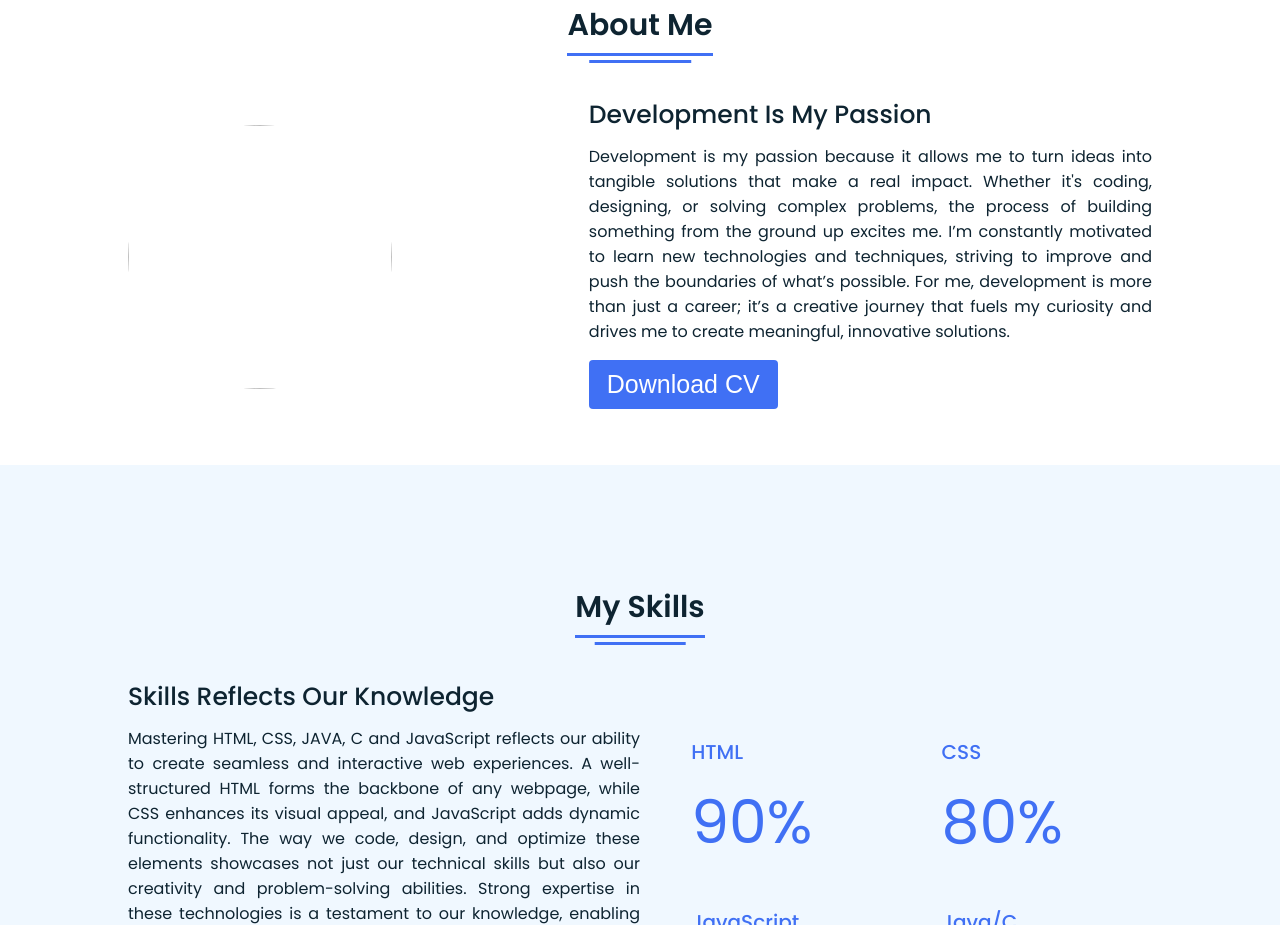
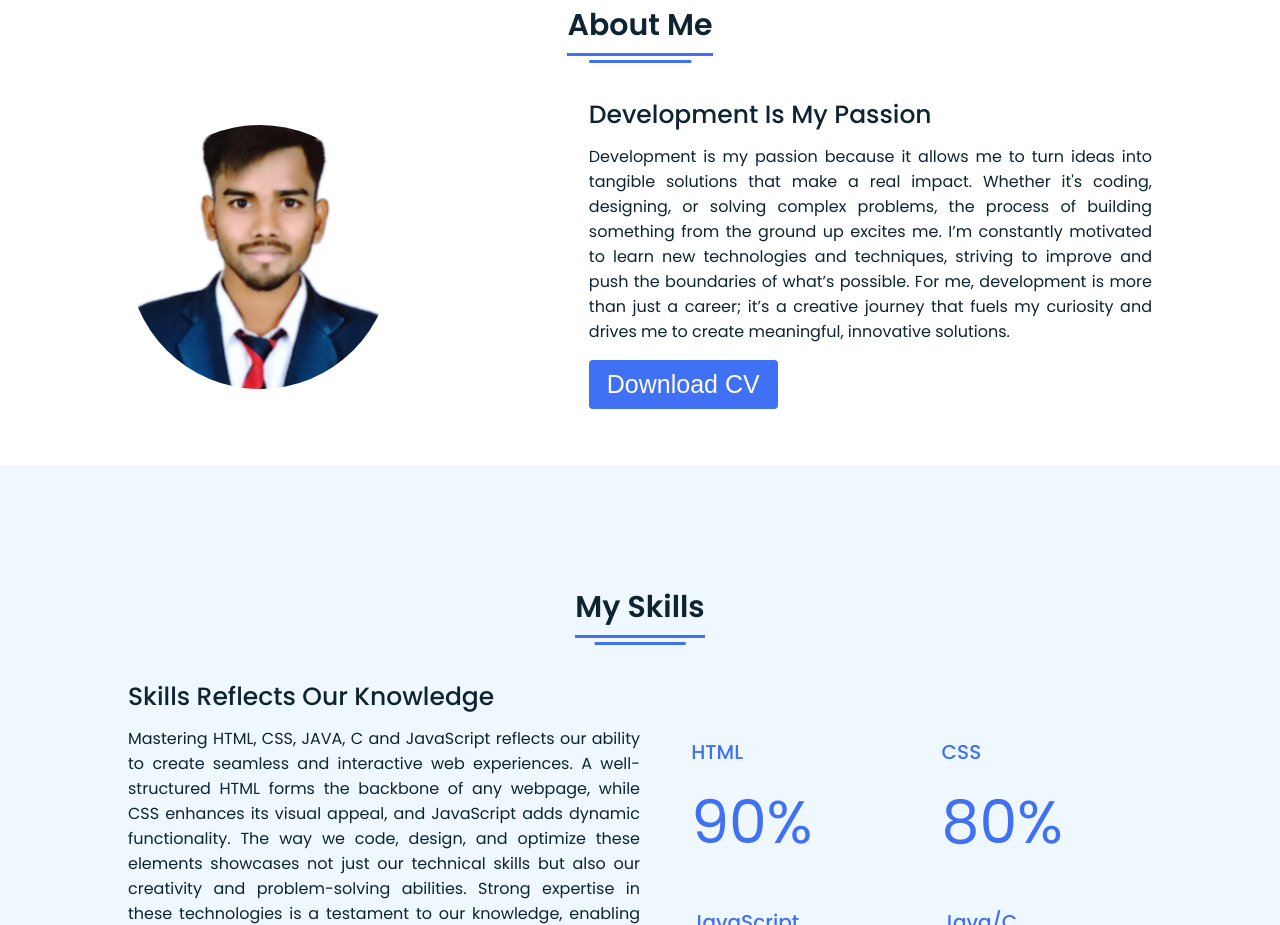
Before and after one commit to xbhi5hek/Portfolio, a plain HTML site: page index.html in a window 1280 px wide. Shown: the part 877-1802 px from the top of the page. Drawn offline with Linux system fonts and the light colour scheme.

Commit message:
Updated Portfolio

```diff
--- a/index.html
+++ b/index.html
@@ -58,7 +58,7 @@
         <div class="title"><span>About Me</span></div>
         <div class="about-details">
           <div class="left">
-            <img src="abhishek.jpg" alt="" />
+            <img src="Abhishek.jpeg" alt="" />
           </div>
           <div class="right">
             <div class="topic">Development Is My Passion</div>
```
Also changed, not shown: Abhishek.jpeg (added), script.js (line endings or trailing spaces), style.css (line endings or trailing spaces), 1 other file.
